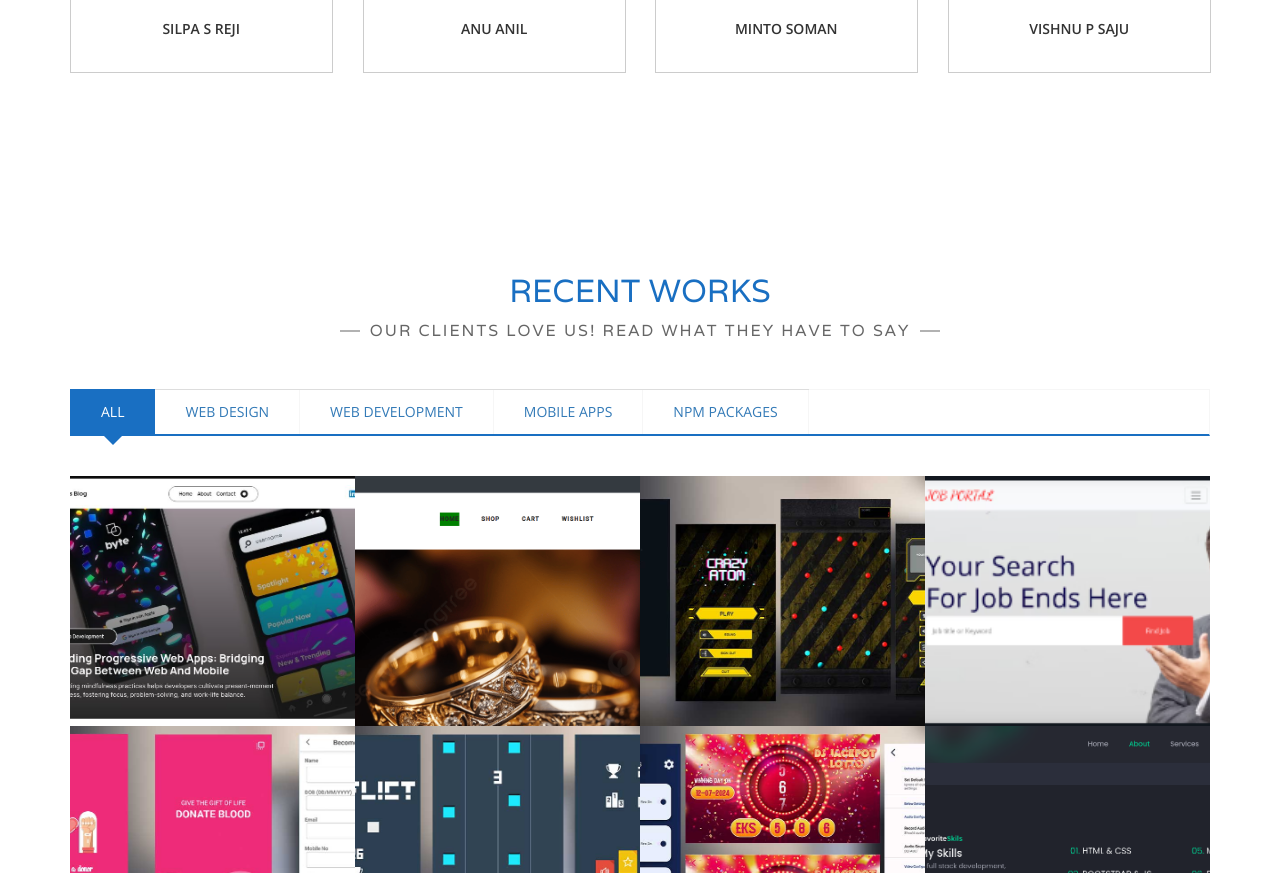
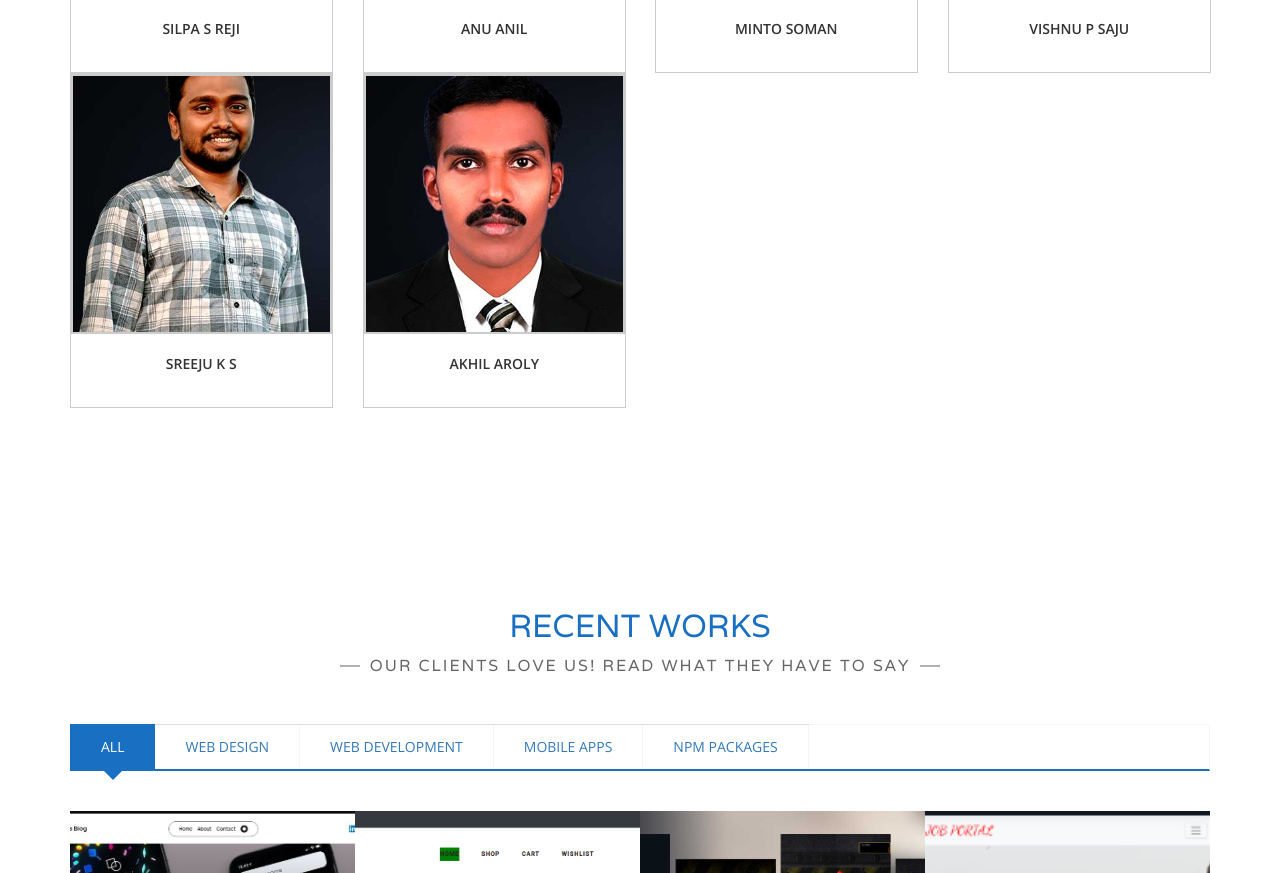
Before and after one commit to RAKESHKRAJEEV90/RKportfolio, a plain HTML site: page index.html in a window 1280 px wide. Shown: the part 5558-6431 px from the top of the page. Drawn offline with nearby package versions, Linux system fonts and the light colour scheme.

Commit message:
added new employees

```diff
--- a/index.html
+++ b/index.html
@@ -631,6 +631,63 @@
                                 </div>
                             </div><!-- /.team-member -->
                         </div>
+
+                    </div>
+                    <div class="row">
+
+                        <!-- Team Member -->
+                        <div class="col-md-3 col-xs-6">
+                            <div class="team-member">
+                                <div class="flipper">
+                                    <div class="team-member-front">
+                                        <div class="team-member-thumb">
+                                            <img src="assets/img/employee-5.jpg" class="img-res" alt="">
+                                        </div>  <!-- /.team-member-thumb -->
+                                        <p class="team-member-front-name">SREEJU K S</p>
+                                    </div><!-- /.team-member-front -->
+                                    <div class="team-member-back">
+                                        <div class="team-member-info">
+                                            <h3 class="team-member-back-name">SREEJU K S</h3>
+                                            <p class="team-member-back-position">Devops Engineer</p>
+                                            <p class="team-member-back-info">With extensive experience as a DevOps engineer, Sreeju excels in leveraging AWS Cloud services and Linux system administration to design and deploy resilient, efficient, and secure infrastructure solutions, ensuring optimal performance and scalability for enterprise applications. </p>
+                                            <div class="social-icons small">
+                                                <a href="#" class="rectangle"><i class="fa fa-facebook"></i></a>
+                                                <a href="#" class="rectangle"><i class="fa fa-twitter"></i></a>
+                                                <a href="#" class="rectangle"><i class="fa fa-linkedin"></i></a>
+                                                <a href="#" class="rectangle"><i class="fa fa-dribbble"></i></a>
+                                            </div>
+                                        </div><!-- /.team-member-back-info -->
+                                    </div><!-- /.team-member-back -->
+                                </div>
+                            </div><!-- /.team-member -->
+                        </div>
+                        <!-- Team Member -->
+                        <div class="col-md-3 col-xs-6">
+                            <div class="team-member">
+                                <div class="flipper">
+                                    <div class="team-member-front">
+                                        <div class="team-member-thumb">
+                                            <img src="assets/img/employee-6.jpg" class="img-res" alt="">
+                                        </div>  <!-- /.team-member-thumb -->
+                                        <p class="team-member-front-name">AKHIL AROLY</p>
+                                    </div><!-- /.team-member-front -->
+                                    <div class="team-member-back">
+                                        <div class="team-member-info">
+                                            <h3 class="team-member-back-name">AKHIL AROLY</h3>
+                                            <p class="team-member-back-position">MERN Stack Developer</p>
+                                            <p class="team-member-back-info">Akhil, a proficient MERN stack developer, adeptly utilizes MongoDB, Express.js, React.js, and Node.js to create dynamic and scalable web applications, ensuring robust performance and seamless user experiences. </p>
+                                            <div class="social-icons small">
+                                                <a href="#" class="rectangle"><i class="fa fa-facebook"></i></a>
+                                                <a href="#" class="rectangle"><i class="fa fa-twitter"></i></a>
+                                                <a href="#" class="rectangle"><i class="fa fa-linkedin"></i></a>
+                                                <a href="#" class="rectangle"><i class="fa fa-dribbble"></i></a>
+                                            </div>
+                                        </div><!-- /.team-member-back-info -->
+                                    </div><!-- /.team-member-back -->
+                                </div>
+                            </div><!-- /.team-member -->
+                        </div>
+
                     </div>
                 </div><!-- /.team -->
             </div>
```
Also changed, not shown: assets/img/employee-1.jpg, assets/img/employee-2.jpg, assets/img/employee-3.jpg, assets/img/employee-4.jpg, assets/img/employee-5.jpg (added), assets/img/employee-6.jpg (added).
